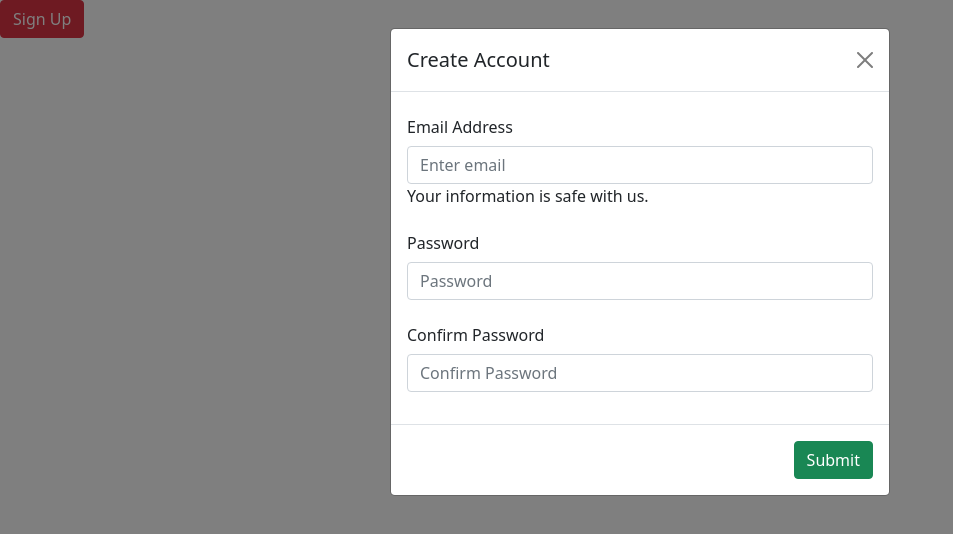
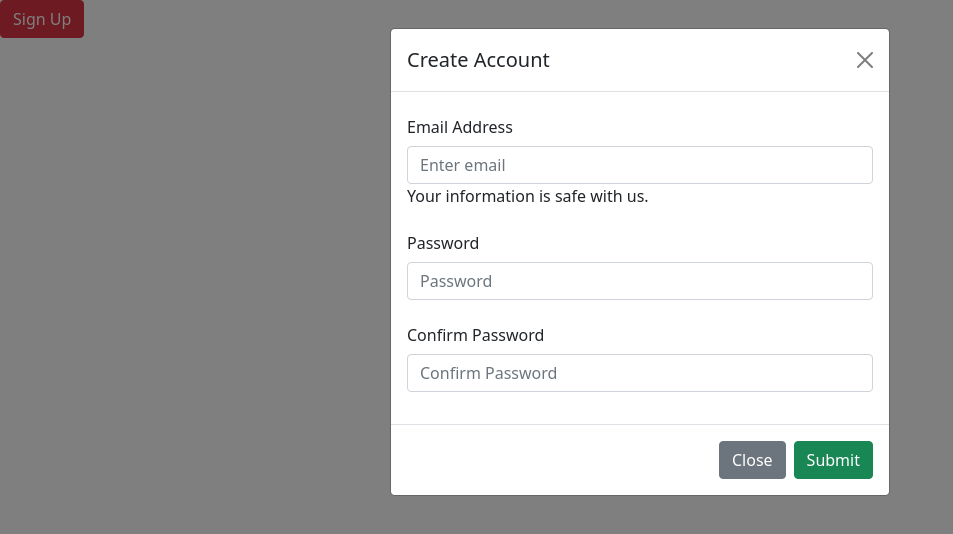
Before and after one commit to acciojob/bootstrap-signup-modal-Kumar9525, a website: page main.html in a window 1280 px wide. Both pictures are taken after a click on the button "Sign Up". Shown: the whole page, without its empty margins (0-953 px from the left). Drawn offline with nearby package versions, Linux system fonts and the light colour scheme.

Commit message:
created a submission

```diff
--- a/main.html
+++ b/main.html
@@ -33,6 +33,7 @@
     </form>
       </div>
       <div class="modal-footer">
+		   <button type="button" class="btn btn-secondary" data-bs-dismiss="modal">Close</button>
         <button type="button" class="btn btn-success">Submit</button>
       </div>
     </div>
```
